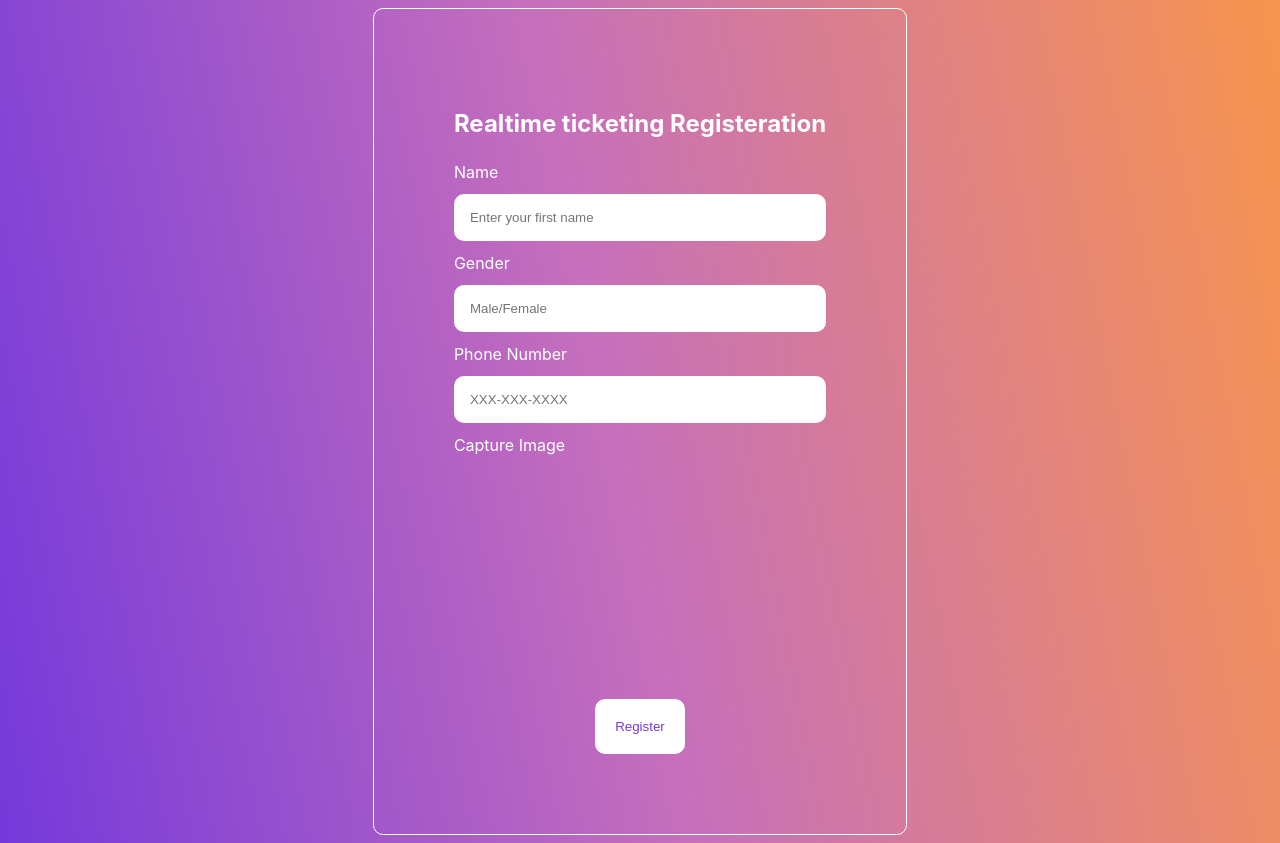
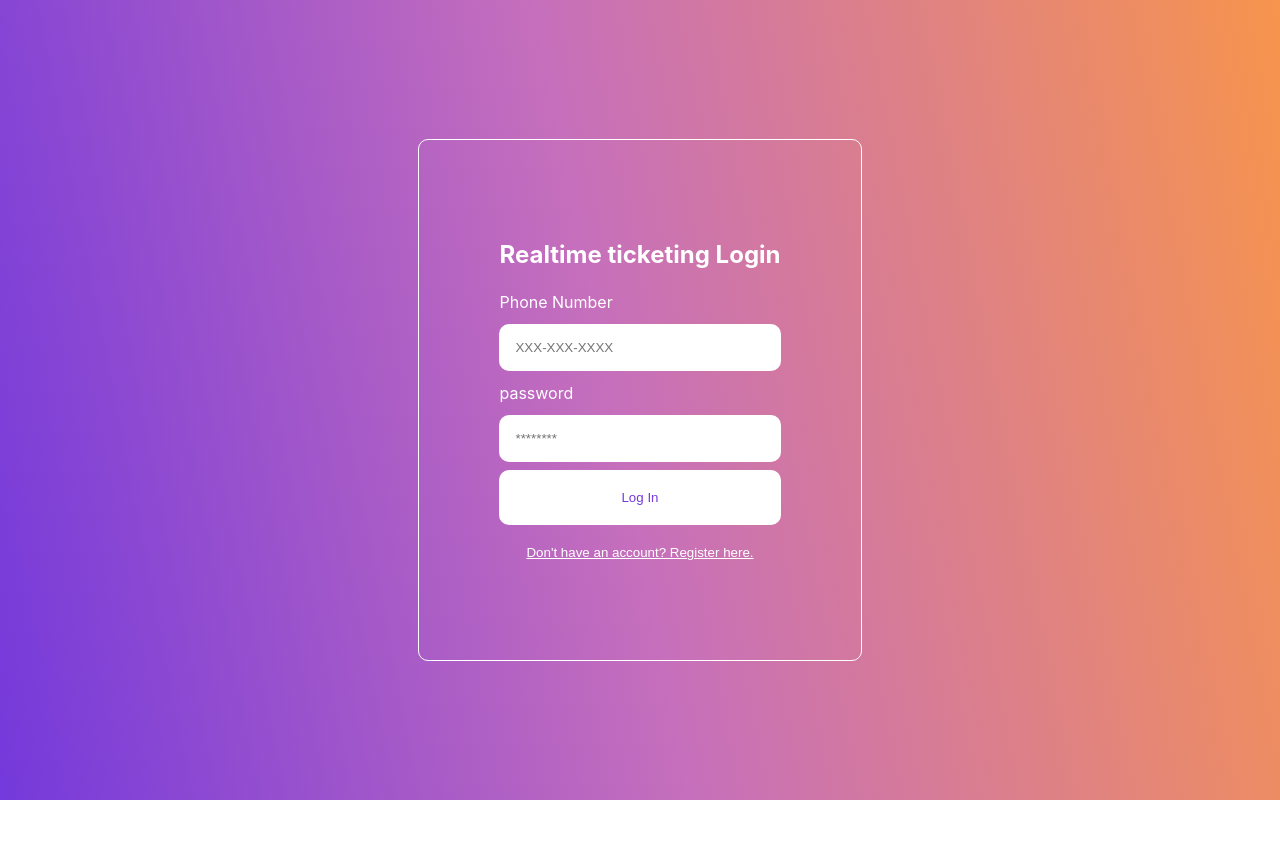
Before and after one commit to thecheesybit/CapstoneProject, a React (Create React App) app in the folder project/react/: page / in a window 1280 px wide. After the commit the page ends 800 px from the top, so only its background shows below. Built offline with nearby package versions, Linux system fonts and the light colour scheme; no server answers.

Commit message:
rollback

```diff
--- a/project/react/src/App.js
+++ b/project/react/src/App.js
@@ -14,7 +14,7 @@ function App() {
   return (
     <div className="App">
       {
-        <Register onFormSwitch={toggleForm} />
+          currentForm === "login" ? <Login onFormSwitch={toggleForm} /> : <Register onFormSwitch={toggleForm} />
       }
     </div>
   );
--- a/project/react/src/Register.jsx
+++ b/project/react/src/Register.jsx
@@ -11,7 +11,7 @@ export const Register = (props) => {
         PhoneNo: "",
         Gender: "",
         registration: 2023,
-        UniqueId: 78,
+        UniqueId: 777,
         wallet: 2000,
         last_use_time: "2022-12-11 00:54:34",
     });
@@ -60,9 +60,6 @@ export const Register = (props) => {
 
         ) {
 
-
-
-
          const res=  database.ref(`Students/${uid}`).set({
                 name,
                 PhoneNo,
@@ -74,19 +71,23 @@ export const Register = (props) => {
               });
 
 
-            if (res) {
+              if (res) {
                 setUserData({
                     name: "",
                     PhoneNo: "",
                     Gender: "",
-                    registration: 2023,
-                    UniqueId: 78,
-                    wallet: 2000,
-                    last_use_time: "2022-12-11 00:54:34",
+                    registration: "2023",
+                    UniqueId: "",
+                    wallet: "2000",
+                    last_use_time: "march-23",
                 });
                 alert("Data Stored");
             }
-
+            // else {
+        //         alert("plz fill the data");
+        //     }
+        // } else {
+        //     alert("plz fill the data");
          }
     };
 
@@ -105,7 +106,6 @@ export const Register = (props) => {
                 />
 
 
-
                 <label htmlFor="Gender">Gender</label>
                 <input
                     type="text"
@@ -117,12 +117,11 @@ export const Register = (props) => {
                 <label htmlFor="Phone no.">Phone Number</label>
                 <input type="text" placeholder="XXX-XXX-XXXX" name="PhoneNo" value={userData.PhoneNo} onChange={postUserData}/>
                 <label htmlFor="Image">Capture Image</label>
-                <br></br>
                  <WebcamCapture imgName={uid} />
             </form>
-            {/* <button className="link-btn" onClick={() => props.onFormSwitch("login")}>
+            <button className="link-btn" onClick={() => props.onFormSwitch("login")}>
                 Already have an account? Login here.
-            </button> */}
+            </button>
         </div>
     )
 };
```
Also changed, not shown: project/react/src/Webcame.jsx (+18 -25 lines).
